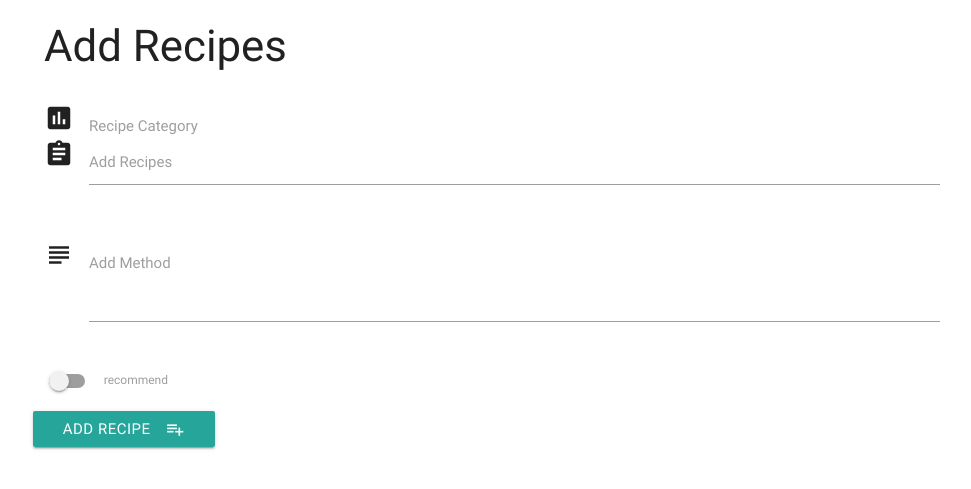
After one commit to wazzah/recipe-project, a Python web app: template templates/editrecipe.html in a window 1280 px wide. The commit adds this page. Shown: the top 489 px of the page, without its empty margins (148-1119 px from the left). Run offline with Jinja, Linux system fonts and the light colour scheme; the template is opened without the code that fills it, so the values that code supplies are empty; some libraries are stand-ins or nearby versions.

Commit message:
added the editrecipe.html file

```diff
--- /dev/null
+++ b/templates/editrecipe.html
@@ -0,0 +1,48 @@
+{% extends 'base.html' %} {% block content %}
+<h3>Add Recipes</h3>
+<div class="row">
+    <form action="{{url_for('insert_recipe')}}" method="POST" class="col s12">
+        <div class="row">
+            <div class="input-field col s12">
+                <i class="material-icons prefix">poll</i>
+                <select id="category" name="category_name">
+                    <option value="" disabled selected>Choose Category</option>
+                    {% for cat in categories %}
+                    <option value="{{cat.category_name}}">{{cat.category_name}}</option>
+                    {% endfor %}
+                </select>
+                <label>Recipe Category</label>
+            </div>
+        </div>
+        <div class="row">
+            <div class="input-field col s12">
+                <i class="material-icons prefix">assignment</i>
+                <input id="add_recipe" name="add_recipe" type="text">
+                <label for="icon_prefix">Add Recipes</label>
+            </div>
+        </div>
+        <div class="row">
+            <div class="input-field col s12">
+                <i class="material-icons prefix">subject</i>
+                <textarea name="task_description" id="task_description" class="materialize-textarea"></textarea>
+                <label for="icon_telephone">Add Method</label>
+            </div>
+        </div>
+        <div class="row">
+            <div class="switch">
+                <label>
+                  <input id="is_urgent" name="is_urgent" type="checkbox">
+                  <span class="lever"></span>
+                  recommend
+                </label>
+            </div>
+        </div>
+        <div class="row">
+            <button class="btn waves-effect waves-light" type="submit" name="action">Add Recipe
+                <i class="material-icons right">playlist_add</i>
+             </button>
+        </div>
+    </form>
+</div>
+
+{% endblock %}
```
Also changed, not shown: app.py (+9 -4 lines), templates/tasks.html (+2 -35 lines).
